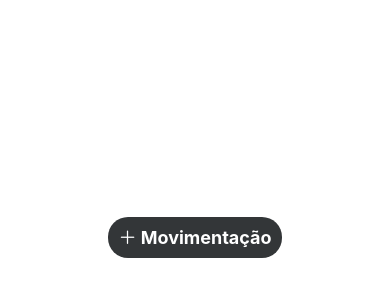
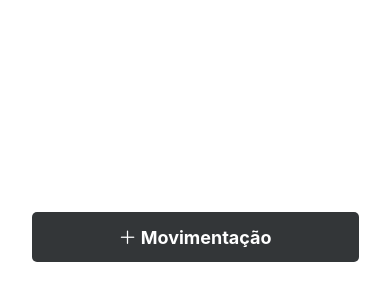
Before and after one commit to willianjonhy05/RedeSocial, a React Native app: screen / in a window 390 px wide. Shown: the part 196-496 px from the top of the page. Built offline with nearby package versions, Linux system fonts and the light colour scheme.

Commit message:
Estilização do botão

```diff
--- a/components/AddMovimentacao.js
+++ b/components/AddMovimentacao.js
@@ -156,10 +156,20 @@ const styles = StyleSheet.create({
         width: '48%',
     },
     buttonOpen: {
+        // backgroundColor: '#333638',
+        // borderRadius: 20,
+        // padding: 10,
+        // elevation: 2,
+        width: 327,
+        height: 50,
+        marginVertical: 10,
         backgroundColor: '#333638',
-        borderRadius: 20,
         padding: 10,
-        elevation: 2,
+        borderRadius: 5,
+        flexDirection: 'row',
+        alignItems: 'center',
+        justifyContent: 'center',
+        gap: 5,
     },
     buttonContainer: {
         position: 'absolute',
@@ -184,7 +194,7 @@ const styles = StyleSheet.create({
         width: '48%',
     },
     textStyle: {
-        color: 'white',
+        color: '#FFF',
         fontWeight: 'bold',
         textAlign: 'center',
         fontSize: 18,
```
